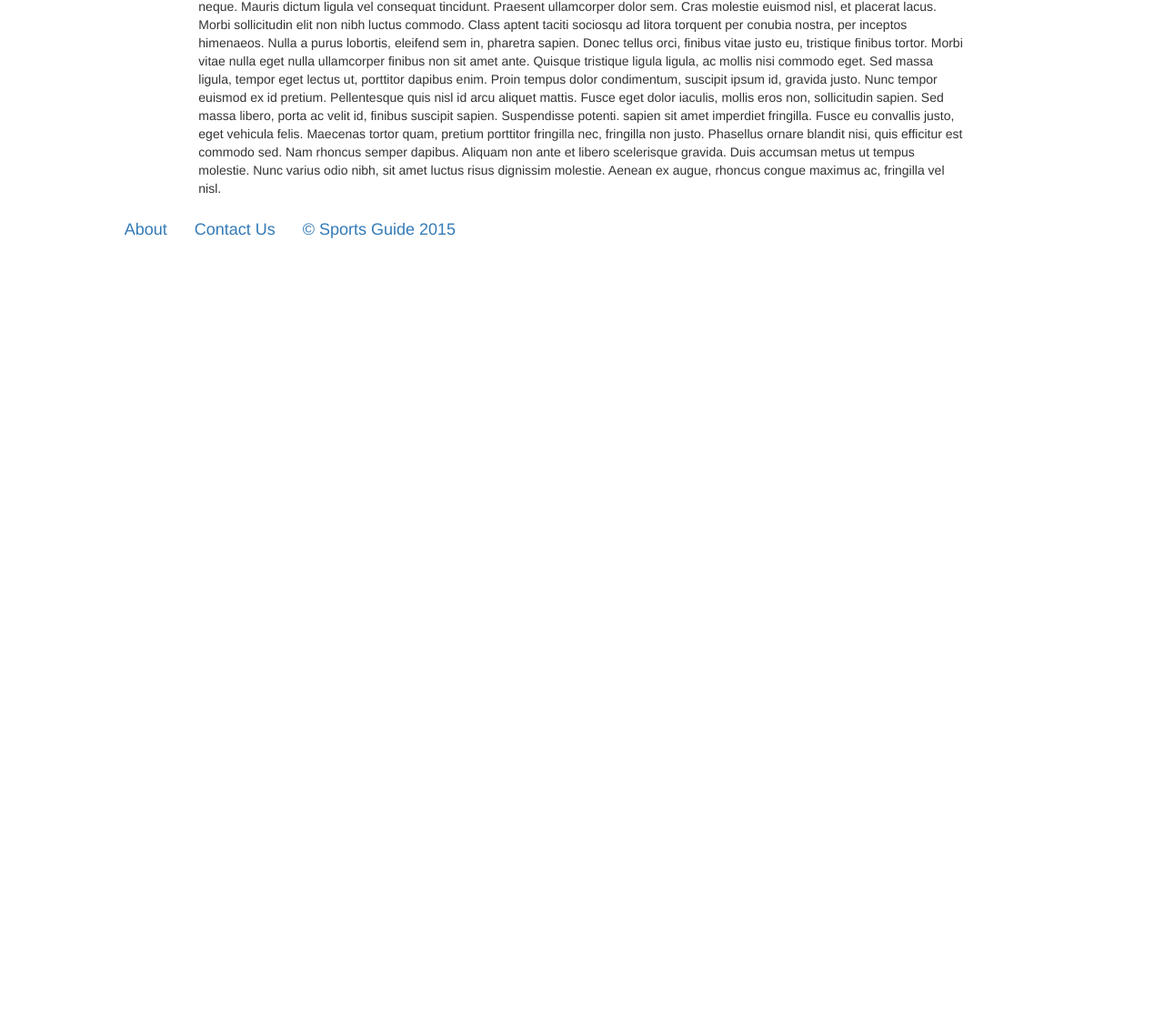
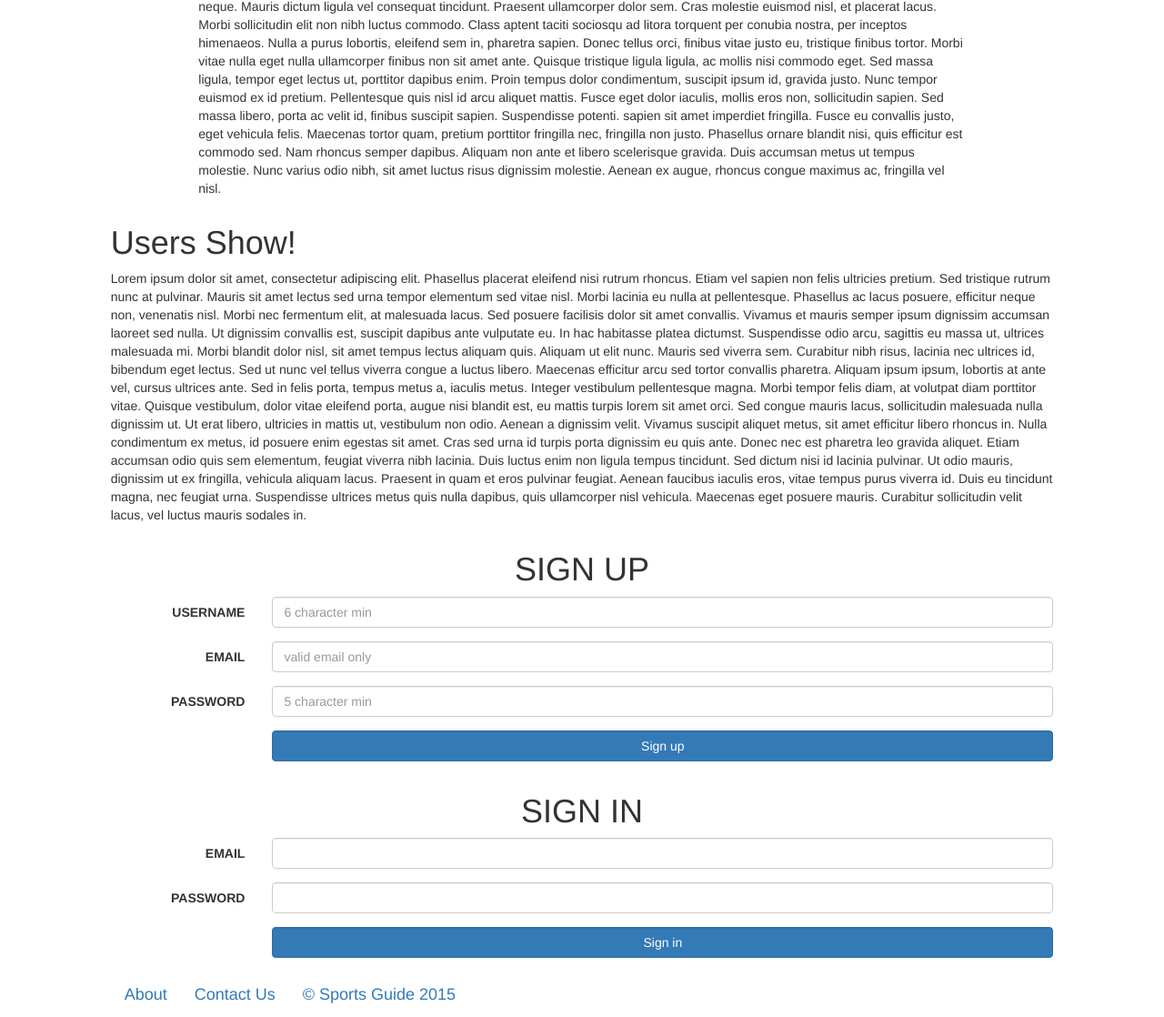
Before and after one commit to bdep90/sports-guide, a Node server app: page /about in a window 1280 px wide. Shown: the part 648-1766 px from the top of the page at 91% size. Before the commit the page ends 910 px from the top, so only its background shows below. Run offline with Node 20, Linux system fonts and the light colour scheme; some libraries are stand-ins or nearby versions.

Commit message:
inserted div containing users signin/signup/show

```diff
--- a/package.json
+++ b/package.json
@@ -16,6 +16,7 @@
     "mongoose": "^4.2.6",
     "morgan": "^1.6.1",
     "path": "^0.12.7",
+    "request": "^2.67.0",
     "require": "^2.4.20"
   }
 }
--- a/views/layouts.jade
+++ b/views/layouts.jade
@@ -25,6 +25,21 @@ html(lang='en')
 
     block content
 
+    ////// users show //////
+    .show
+      include ./users/show.jade
+
+
+    ////// forms will be placed here //////
+    .signup
+      include ./users/signup.jade
+    .login
+      include ./users/login.jade
+
+
+
+
+
     // Footer
     include ./includes/footer.jade
 
--- a/views/users/login.jade
+++ b/views/users/login.jade
@@ -1,18 +1,15 @@
-extends ../layouts
-
-block content
-  // now rendering form //
-  .col-xs-10.col-xs-offset-1
-    h1.text-center SIGN IN
-    form.form-horizontal
-      .form-group
-        label.col-sm-2.control-label(for='email') EMAIL
-        .col-sm-10
-          input#email.form-control(type='email', name='email')
-      .form-group
-        label.col-sm-2.control-label(for='password') PASSWORD
-        .col-sm-10
-          input#password.form-control(type='password', name='password')
-      .form-group
-        .col-sm-offset-2.col-sm-10
-          button#btn.btn.btn-primary.form-control(type='submit') Sign in
+// now rendering form //
+.col-xs-10.col-xs-offset-1
+  h1.text-center SIGN IN
+  form.form-horizontal
+    .form-group
+      label.col-sm-2.control-label(for='email') EMAIL
+      .col-sm-10
+        input.email.form-control(type='email', name='email')
+    .form-group
+      label.col-sm-2.control-label(for='password') PASSWORD
+      .col-sm-10
+        input.password.form-control(type='password', name='password')
+    .form-group
+      .col-sm-offset-2.col-sm-10
+        button.btn.btn-primary.form-control(type='submit') Sign in
--- a/views/users/show.jade
+++ b/views/users/show.jade
@@ -1,24 +1,8 @@
-extends ../layouts
-
-block content
-  h1 Users Show
-
-  // now rendering form //
-  .col-xs-10.col-xs-offset-1
-    h1.text-center SIGN UP
-    form.form-horizontal#signup-form(method='post', action='/users')
-      .form-group
-        label.col-sm-2.control-label(for='username') USERNAME
-        .col-sm-10
-          input.username.form-control(type='text', name='username', placeholder='6 character min')
-      .form-group
-        label.col-sm-2.control-label(for='email') EMAIL
-        .col-sm-10
-          input.email.form-control(type='email', name='email', placeholder='valid email only')
-      .form-group
-        label.col-sm-2.control-label(for='password') PASSWORD
-        .col-sm-10
-          input.password.form-control(type='password', name='password', placeholder='5 character min')
-      .form-group
-        .col-sm-offset-2.col-sm-10
-          button.btn.btn.btn-primary.form-control(type='submit') Sign up
+// now rendering form //
+.col-xs-10.col-xs-offset-1
+  h1 Users Show!
+  p
+    | Lorem ipsum dolor sit amet, consectetur adipiscing elit. Phasellus placerat eleifend nisi rutrum rhoncus. Etiam vel sapien non felis ultricies pretium. Sed tristique rutrum nunc at pulvinar. Mauris sit amet lectus sed urna tempor elementum sed vitae nisl. Morbi lacinia eu nulla at pellentesque. Phasellus ac lacus posuere, efficitur neque non, venenatis nisl. Morbi nec fermentum elit, at malesuada lacus. Sed posuere facilisis dolor sit amet convallis. Vivamus et mauris semper ipsum dignissim accumsan laoreet sed nulla. Ut dignissim convallis est, suscipit dapibus ante vulputate eu. In hac habitasse platea dictumst. Suspendisse odio arcu, sagittis eu massa ut, ultrices malesuada mi. Morbi blandit dolor nisl, sit amet tempus lectus aliquam quis.
+    | Aliquam ut elit nunc. Mauris sed viverra sem. Curabitur nibh risus, lacinia nec ultrices id, bibendum eget lectus. Sed ut nunc vel tellus viverra congue a luctus libero. Maecenas efficitur arcu sed tortor convallis pharetra. Aliquam ipsum ipsum, lobortis at ante vel, cursus ultrices ante. Sed in felis porta, tempus metus a, iaculis metus. Integer vestibulum pellentesque magna.
+    | Morbi tempor felis diam, at volutpat diam porttitor vitae. Quisque vestibulum, dolor vitae eleifend porta, augue nisi blandit est, eu mattis turpis lorem sit amet orci. Sed congue mauris lacus, sollicitudin malesuada nulla dignissim ut. Ut erat libero, ultricies in mattis ut, vestibulum non odio. Aenean a dignissim velit. Vivamus suscipit aliquet metus, sit amet efficitur libero rhoncus in. Nulla condimentum ex metus, id posuere enim egestas sit amet. Cras sed urna id turpis porta dignissim eu quis ante.
+    | Donec nec est pharetra leo gravida aliquet. Etiam accumsan odio quis sem elementum, feugiat viverra nibh lacinia. Duis luctus enim non ligula tempus tincidunt. Sed dictum nisi id lacinia pulvinar. Ut odio mauris, dignissim ut ex fringilla, vehicula aliquam lacus. Praesent in quam et eros pulvinar feugiat. Aenean faucibus iaculis eros, vitae tempus purus viverra id. Duis eu tincidunt magna, nec feugiat urna. Suspendisse ultrices metus quis nulla dapibus, quis ullamcorper nisl vehicula. Maecenas eget posuere mauris. Curabitur sollicitudin velit lacus, vel luctus mauris sodales in.
--- a/views/users/signup.jade
+++ b/views/users/signup.jade
@@ -1,23 +1,19 @@
-extends ../layouts
-
-block content
-
-  // now rendering form //
-  .col-xs-10.col-xs-offset-1
-    h1.text-center SIGN UP
-    form.form-horizontal#signup-form(method='post', action='/users')
-      .form-group
-        label.col-sm-2.control-label(for='username') USERNAME
-        .col-sm-10
-          input.username.form-control(type='text', name='username', placeholder='6 character min')
-      .form-group
-        label.col-sm-2.control-label(for='email') EMAIL
-        .col-sm-10
-          input.email.form-control(type='email', name='email', placeholder='valid email only')
-      .form-group
-        label.col-sm-2.control-label(for='password') PASSWORD
-        .col-sm-10
-          input.password.form-control(type='password', name='password', placeholder='5 character min')
-      .form-group
-        .col-sm-offset-2.col-sm-10
-          button.btn.btn.btn-primary.form-control(type='submit') Sign up
+// now rendering form //
+.col-xs-10.col-xs-offset-1
+  h1.text-center SIGN UP
+  form.form-horizontal#signup-form(method='post', action='/users')
+    .form-group
+      label.col-sm-2.control-label(for='username') USERNAME
+      .col-sm-10
+        input.username.form-control(type='text', name='username', placeholder='6 character min')
+    .form-group
+      label.col-sm-2.control-label(for='email') EMAIL
+      .col-sm-10
+        input.email.form-control(type='email', name='email', placeholder='valid email only')
+    .form-group
+      label.col-sm-2.control-label(for='password') PASSWORD
+      .col-sm-10
+        input.password.form-control(type='password', name='password', placeholder='5 character min')
+    .form-group
+      .col-sm-offset-2.col-sm-10
+        button.btn.btn-primary.form-control(type='submit') Sign up
```
Also changed, not shown: views/users/edit.jade (+19 -22 lines).
